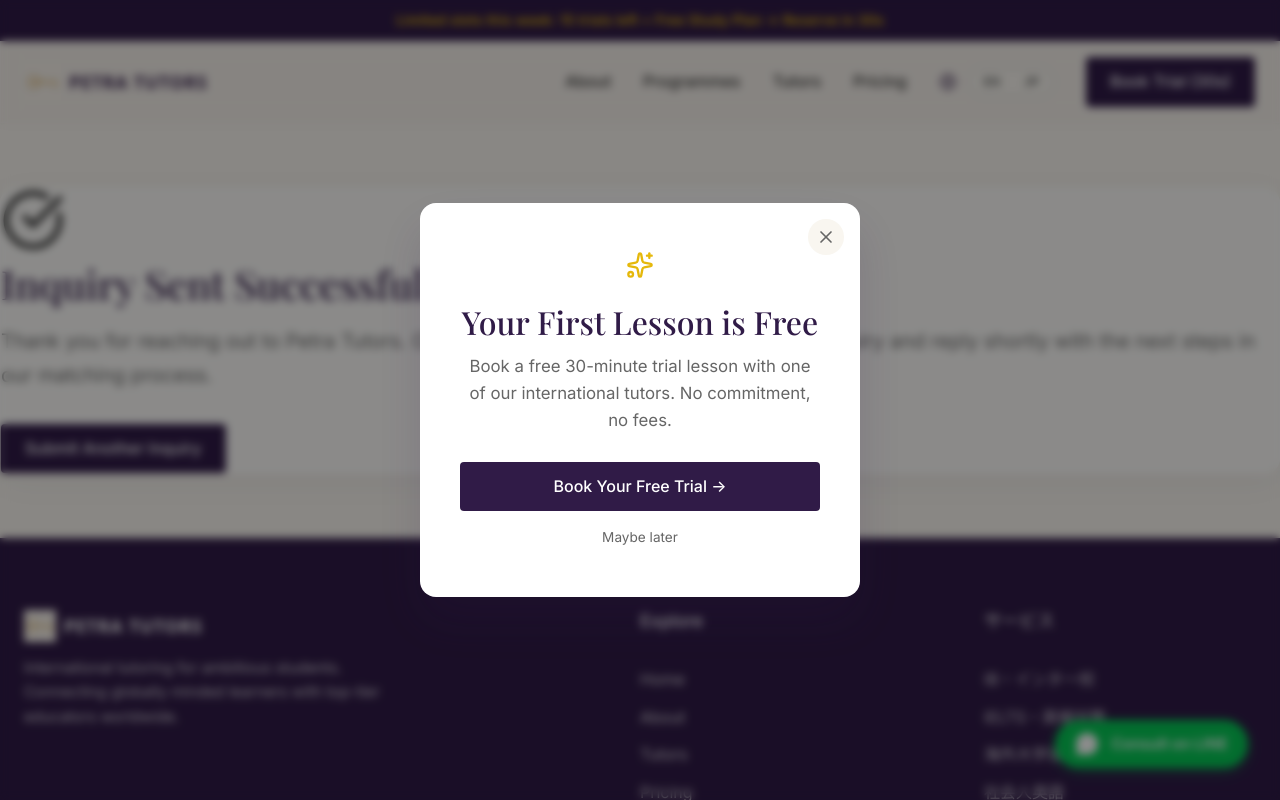
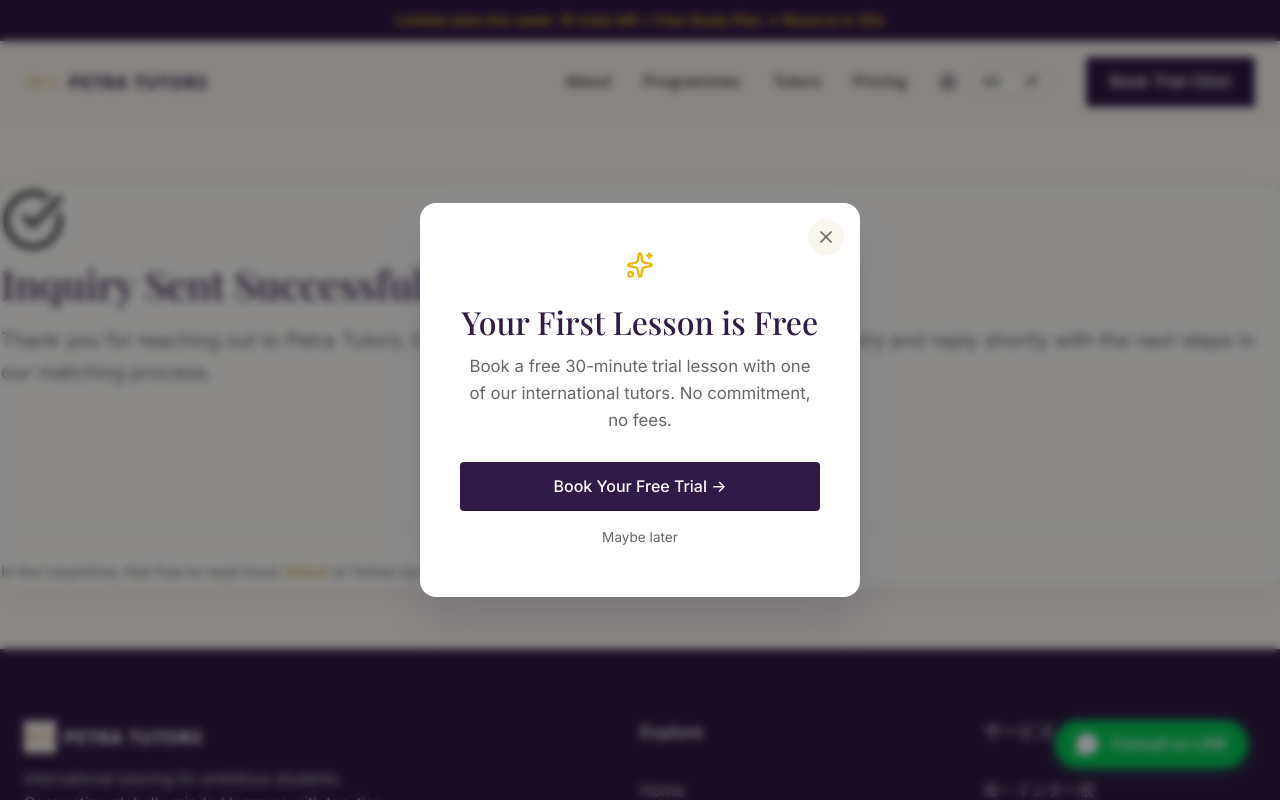
Before and after one commit to petratutorsadmin/petratutors, a React (Vite) app: page /thank-you in a window 1280 px wide. Shown: the top 800 px of the page. Built offline with nearby package versions, Linux system fonts and the light colour scheme; a web font is replaced by a local one.

Commit message:
feat: redesign thank-you page with heavy retention-focused navigation

```diff
--- a/src/pages/ThankYou.jsx
+++ b/src/pages/ThankYou.jsx
@@ -11,10 +11,24 @@ export default function ThankYou() {
             <div className={`glass-card ${styles.successCard} animate-on-scroll`}>
                 <CheckCircle size={64} className={styles.successIcon} />
                 <h1 className="text-h2" style={{ marginBottom: '1rem', color: 'var(--c-navy)' }}>{t('inquiry.success_title')}</h1>
-                <p className="text-large" style={{ color: 'var(--c-text-light)', marginBottom: '2rem' }}>
+                <p className="text-large" style={{ color: 'var(--c-text-light)', marginBottom: '2.5rem', lineHeight: '1.6' }}>
                     {t('inquiry.success_desc')}
                 </p>
-                <Link to="/inquiry" className="btn btn-primary">{t('inquiry.another')}</Link>
+
+                <div style={{ display: 'flex', gap: '1rem', justifyContent: 'center', flexWrap: 'wrap' }}>
+                    <Link to="/tutors" className="btn btn-primary" style={{ padding: '0.8rem 2rem', fontWeight: 600 }}>
+                        {t('nav.tutors')}
+                    </Link>
+                    <Link to="/programs" className="btn btn-outline" style={{ padding: '0.8rem 2rem', fontWeight: 600 }}>
+                        {t('nav.programs')}
+                    </Link>
+                </div>
+
+                <div style={{ marginTop: '3rem', paddingTop: '2rem', borderTop: '1px solid rgba(0,0,0,0.08)' }}>
+                    <p style={{ fontSize: '0.95rem', color: 'var(--c-text-light)' }}>
+                        In the meantime, feel free to read more <Link to="/about" style={{ color: 'var(--c-gold)', fontWeight: 600, textDecoration: 'none' }}>{t('nav.about')}</Link> or follow our latest updates.
+                    </p>
+                </div>
             </div>
         </div>
     );
```
